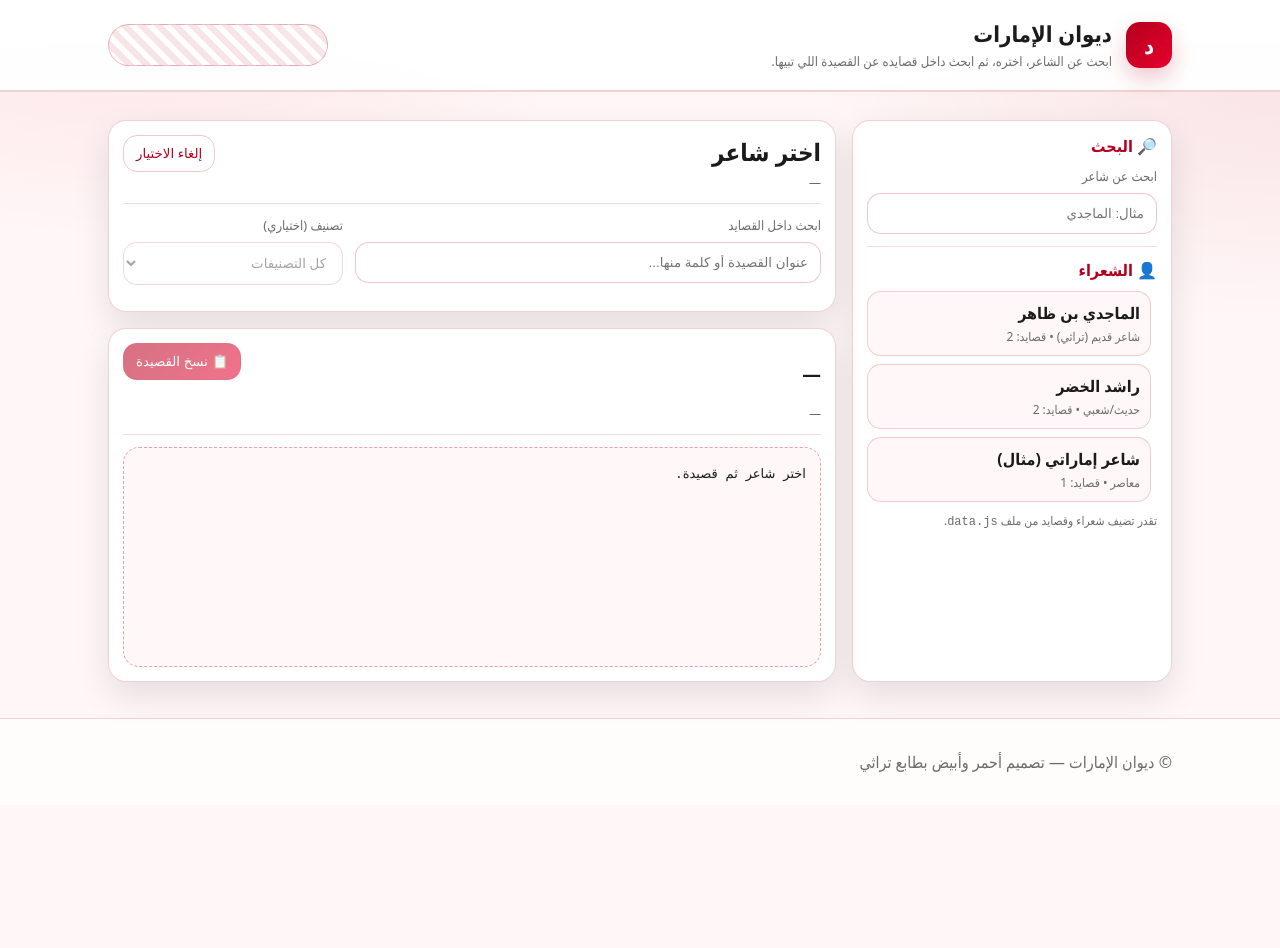
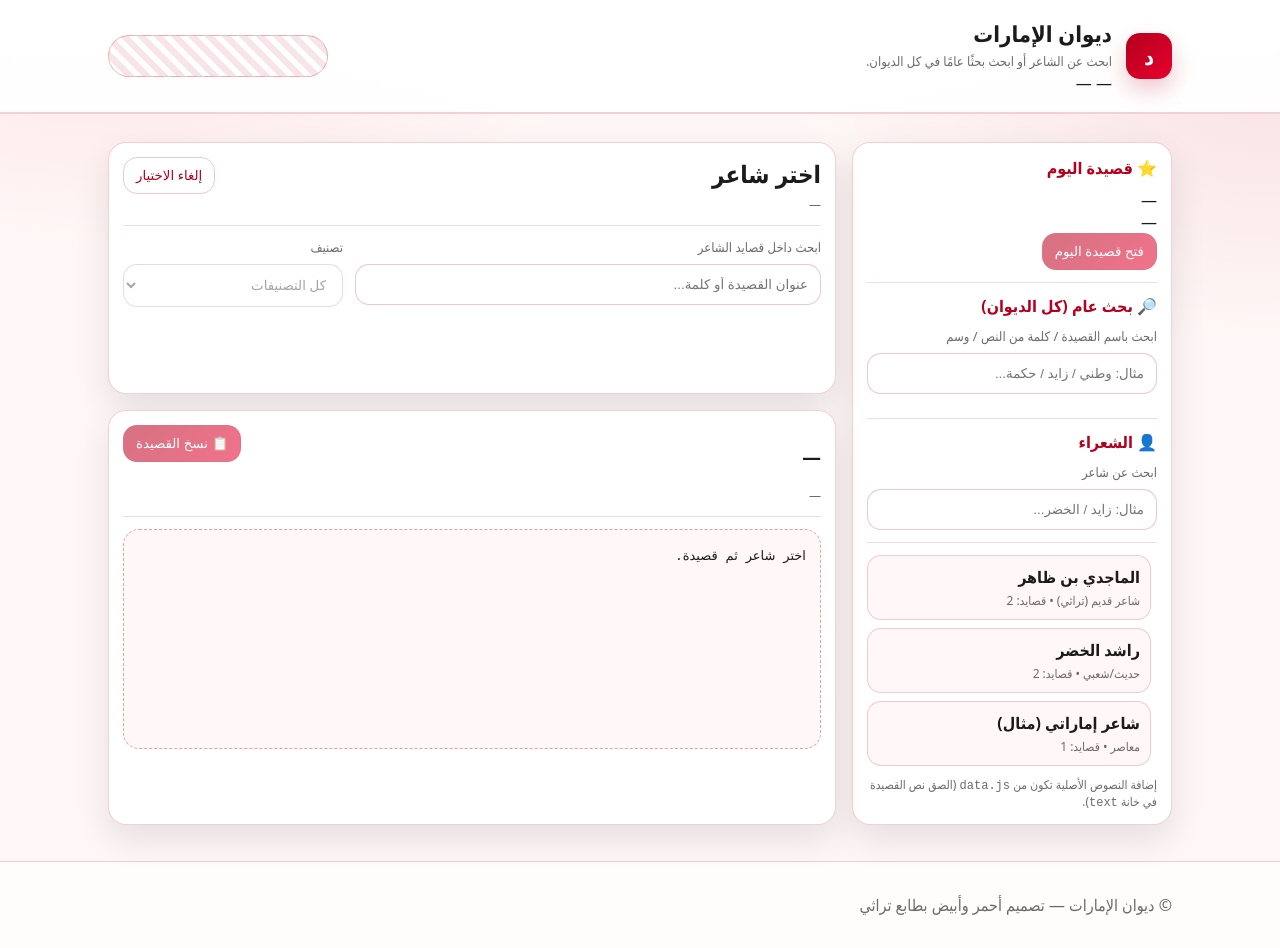
Before and after one commit to mohalhebsi2008-sudo/Diwan-AlEmarats, a plain HTML site: page index.html in a window 1280 px wide. Before the commit the page ends 805 px from the top, so only its background shows below. Drawn offline with Linux system fonts and the light colour scheme.

Commit message:
Update index.html

```diff
--- a/index.html
+++ b/index.html
@@ -4,6 +4,12 @@
   <meta charset="utf-8" />
   <meta name="viewport" content="width=device-width, initial-scale=1" />
   <title>ديوان الإمارات</title>
+
+  <!-- خط عربي جميل (مفتوح المصدر) -->
+  <link rel="preconnect" href="https://fonts.googleapis.com">
+  <link rel="preconnect" href="https://fonts.gstatic.com" crossorigin>
+  <link href="https://fonts.googleapis.com/css2?family=Cairo:wght@500;700;800&display=swap" rel="stylesheet">
+
   <link rel="stylesheet" href="style.css" />
 </head>
 <body>
@@ -14,7 +20,12 @@
       <div class="logo">د</div>
       <div>
         <h1>ديوان الإمارات</h1>
-        <p class="sub">ابحث عن الشاعر، اختره، ثم ابحث داخل قصايده عن القصيدة اللي تبيها.</p>
+        <p class="sub">ابحث عن الشاعر أو ابحث بحثًا عامًا في كل الديوان.</p>
+
+        <div class="counters">
+          <span class="pill" id="countPoets">—</span>
+          <span class="pill" id="countPoems">—</span>
+        </div>
       </div>
     </div>
     <div class="ornament" aria-hidden="true"></div>
@@ -24,20 +35,35 @@
 <main class="container layout">
   <!-- Sidebar -->
   <aside class="panel">
-    <div class="panel-title">🔎 البحث</div>
+    <div class="panel-title">⭐ قصيدة اليوم</div>
+    <div id="poemOfDay" class="pod-card">
+      <div class="pod-title">—</div>
+      <div class="pod-meta">—</div>
+      <button id="openPoD" class="btn primary" disabled>فتح قصيدة اليوم</button>
+    </div>
 
+    <div class="divider"></div>
+
+    <div class="panel-title">🔎 بحث عام (كل الديوان)</div>
     <label class="field">
-      <span>ابحث عن شاعر</span>
-      <input id="poetSearch" type="text" placeholder="مثال: الماجدي" />
+      <span>ابحث باسم القصيدة / كلمة من النص / وسم</span>
+      <input id="globalSearch" type="text" placeholder="مثال: وطني / زايد / حكمة..." />
     </label>
+    <div id="globalResults" class="poems"></div>
 
     <div class="divider"></div>
 
     <div class="panel-title">👤 الشعراء</div>
+    <label class="field">
+      <span>ابحث عن شاعر</span>
+      <input id="poetSearch" type="text" placeholder="مثال: زايد / الخضر..." />
+    </label>
+
+    <div class="divider"></div>
     <div id="poetsList" class="list"></div>
 
     <div class="note">
-      تقدر تضيف شعراء وقصايد من ملف <code>data.js</code>.
+      إضافة النصوص الأصلية تكون من <code>data.js</code> (الصق نص القصيدة في خانة <code>text</code>).
     </div>
   </aside>
 
@@ -56,12 +82,12 @@
 
       <div class="grid2">
         <label class="field">
-          <span>ابحث داخل القصايد</span>
-          <input id="poemSearch" type="text" placeholder="عنوان القصيدة أو كلمة منها..." disabled />
+          <span>ابحث داخل قصايد الشاعر</span>
+          <input id="poemSearch" type="text" placeholder="عنوان القصيدة أو كلمة..." disabled />
         </label>
 
         <label class="field">
-          <span>تصنيف (اختياري)</span>
+          <span>تصنيف</span>
           <select id="tagFilter" disabled>
             <option value="">كل التصنيفات</option>
           </select>
```
